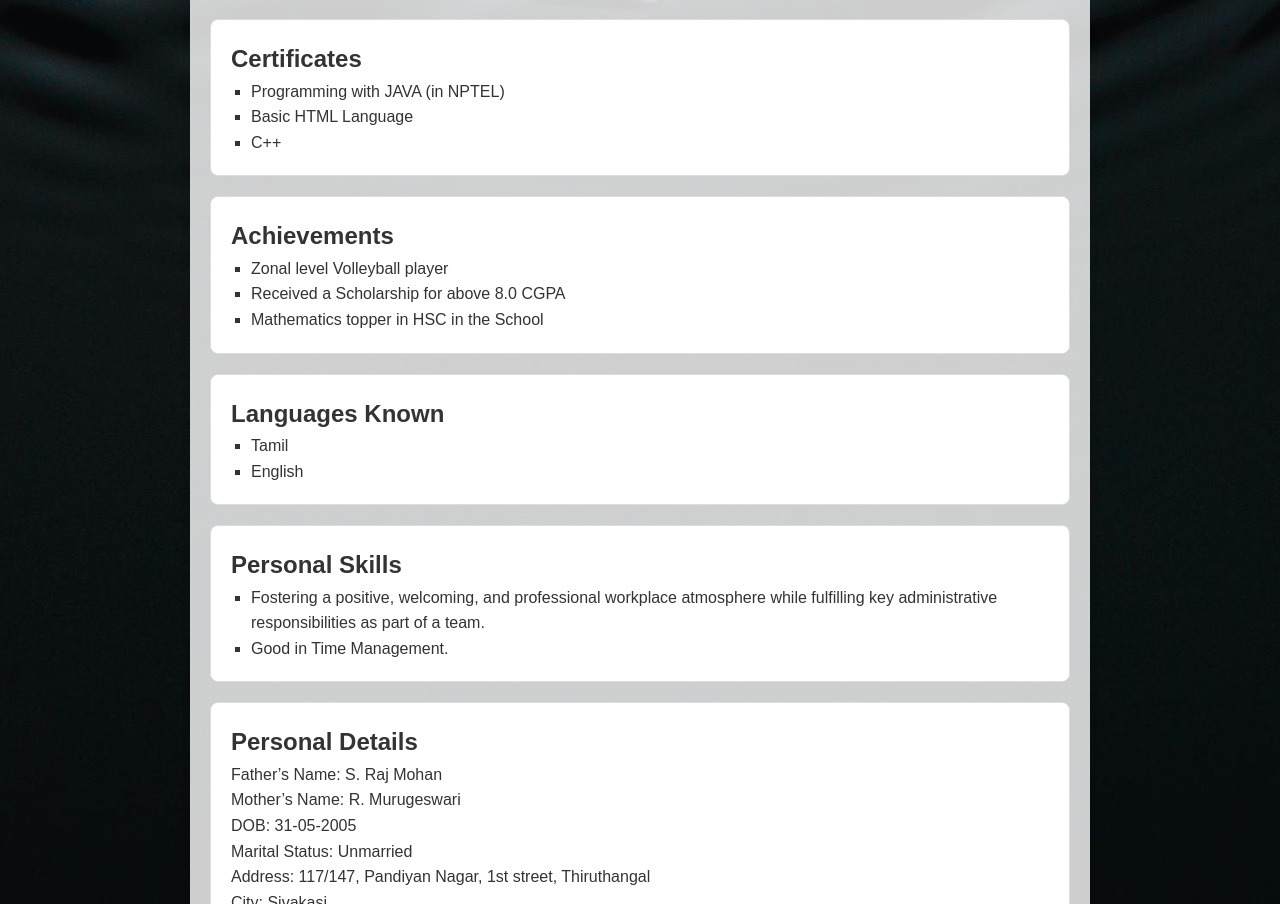
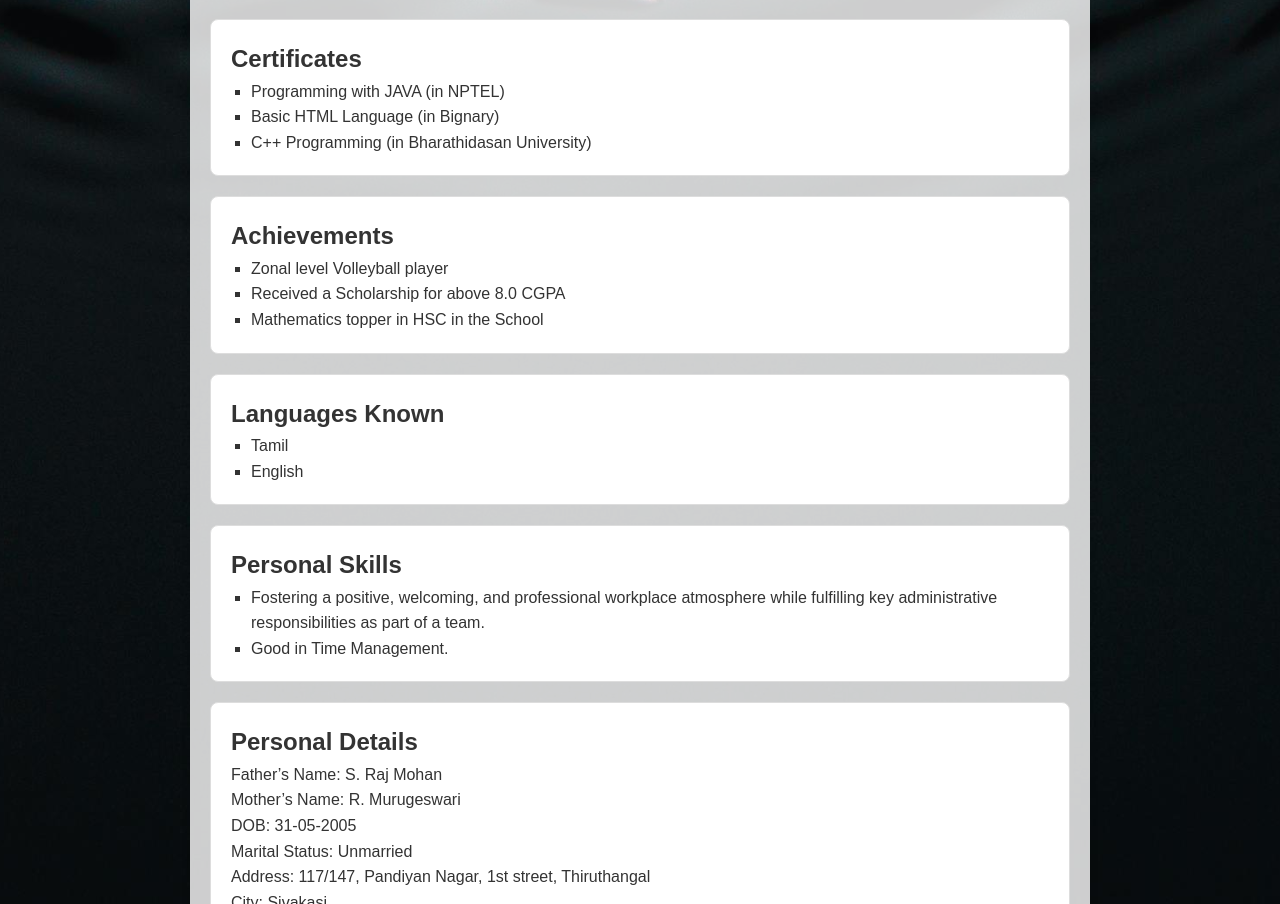
Before and after one commit to sathiesh05/SImple_Resume.github.io, a plain HTML site: page index.html in a window 1280 px wide. Shown: the part 1878-2782 px from the top of the page. Drawn offline with Linux system fonts and the light colour scheme.

Commit message:
Update index.html

```diff
--- a/index.html
+++ b/index.html
@@ -113,8 +113,8 @@
             <h2>Certificates</h2>
             <ul>
                 <li>Programming with JAVA (in NPTEL)</li>
-                <li>Basic HTML Language</li>
-                <li>C++</li>
+                <li>Basic HTML Language (in Bignary)</li>
+                <li>C++ Programming (in Bharathidasan University)</li>
             </ul>
         </div>
 
```
